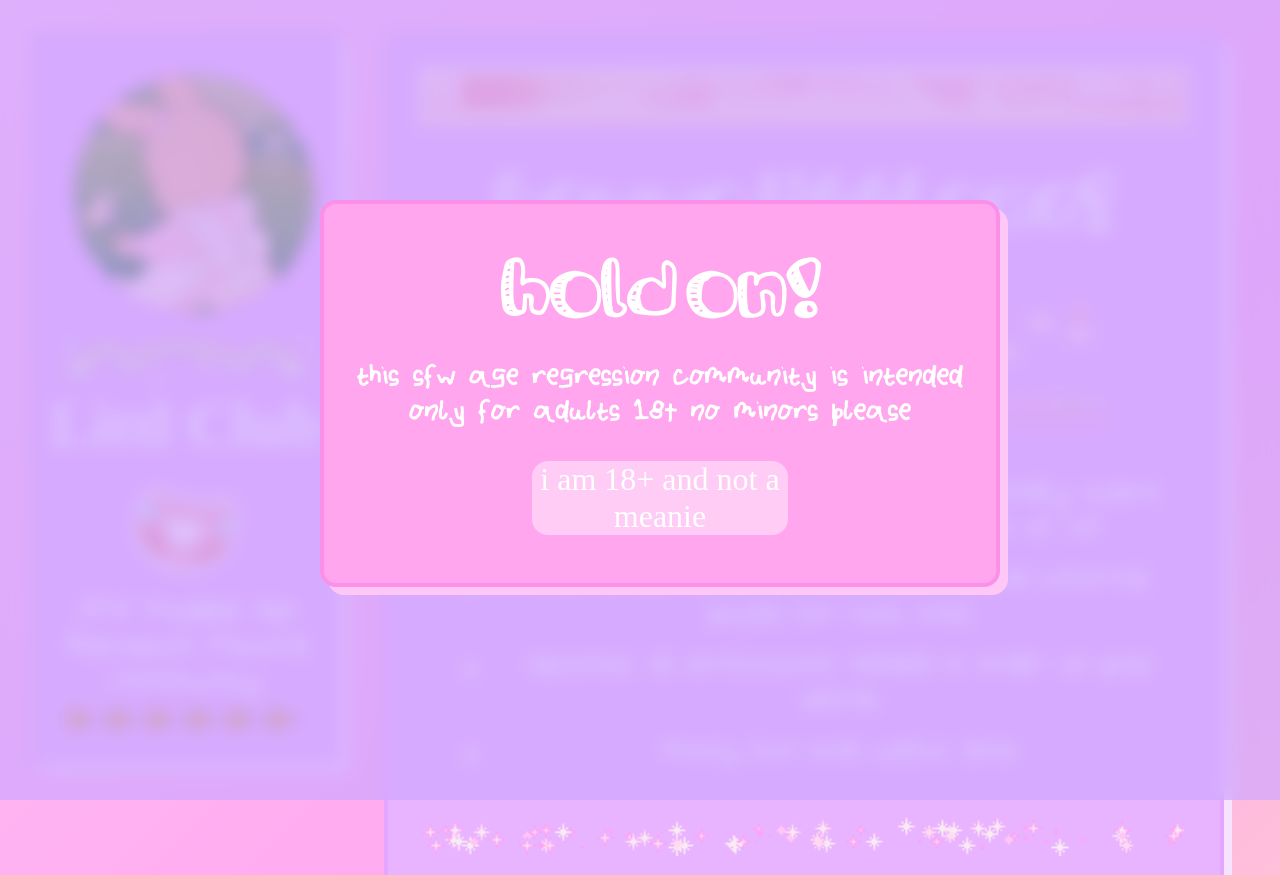
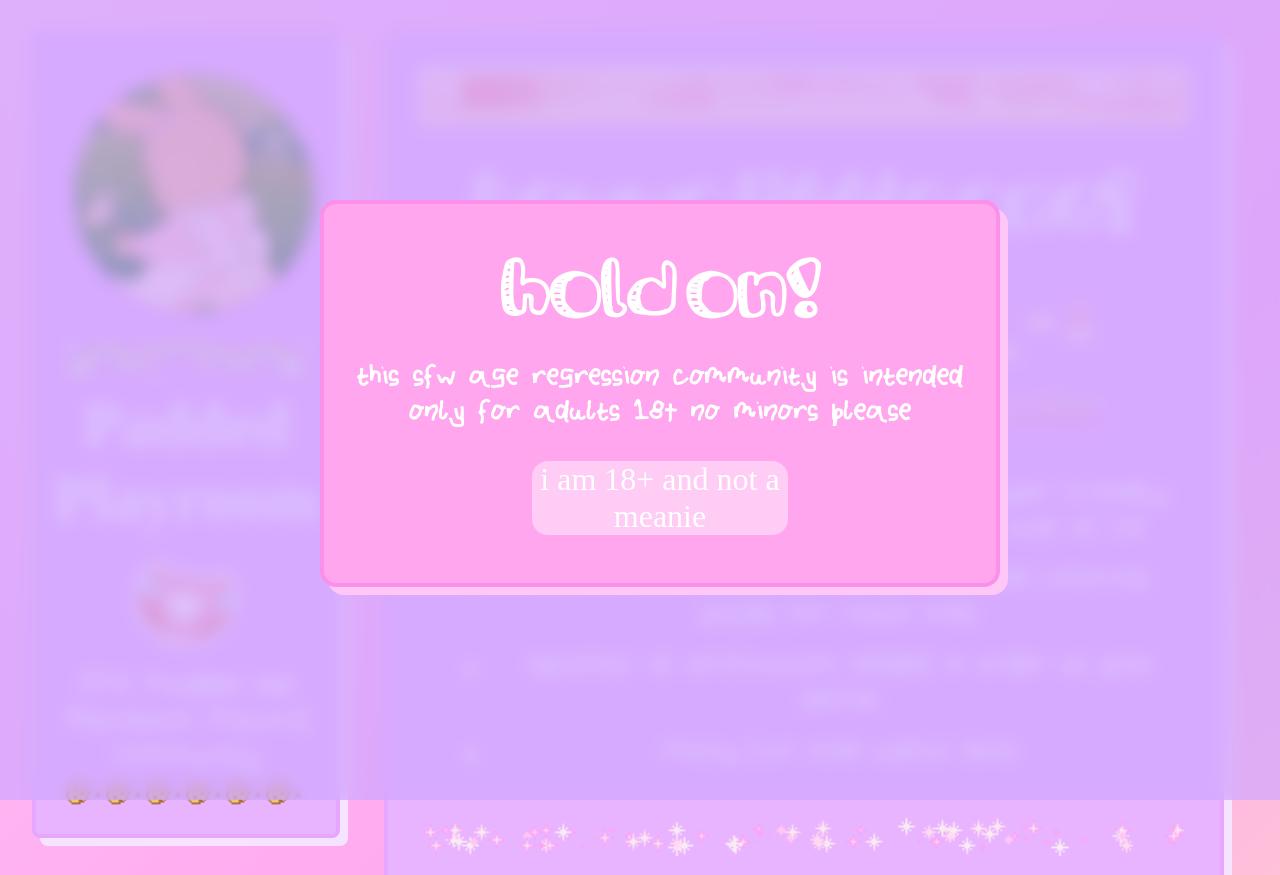
Before and after one commit to littlprincess/littlprincess.github.io, a plain HTML site: page index.html in a window 1280 px wide. Shown: the top 875 px of the page. Drawn offline with Linux system fonts and the light colour scheme; a web font is replaced by a local one.

Commit message:
update name

```diff
--- a/index.html
+++ b/index.html
@@ -1,13 +1,13 @@
 <!--
 
-littl.club sfw padded agere discord community :3
+padded playroom sfw padded agere discord community :3
 @tnyemii on tumblr
 
 -->
 <!DOCTYPE html>
 <html>
     <head>
-        <title>Littl Club - A Padded Agere Community</title>
+        <title>Padded Playroom - A SFW Agere Community</title>
         <link rel="stylesheet" href="style.css">
         <link rel="icon" type="image/png" href="assets/candyheart.png" />
     </head>
@@ -26,7 +26,7 @@ littl.club sfw padded agere discord community :3
         <div class="sidebar">
             <img class="server-img" src="assets/cute-maple.gif">
             <img class="sidebar-divider" src="assets/pastelrainbow.gif">
-            <h1 class="sidebar-heading">Littl Club</h1>
+            <h1 class="sidebar-heading">Padded Playroom</h1>
             <img class="diaper" src="assets/pinkdiaper.png" />
             <p class="sidebar-tagline">SFW Padded Age Regression Discord Community</p>
             <img class="sidebar-divider" src="assets/cookies.webp">
@@ -36,11 +36,11 @@ littl.club sfw padded agere discord community :3
         <div class="home-content" id="home-content">
             <div class="main-content">
                 <img class="titlebar" src="assets/pinktitle.webp" />
-                <h1 class="main-content-heading">hewwo littl one!</h1>
+                <h1 class="main-content-heading">hewwo little one!</h1>
                 <img src="assets/town.webp" class="main-graphic"/> <br>
                 <ul>
-                    <li class="star-bullets">littl club is a 100% SFW diaper friendly agere group for adults above the age of 18</li>
-                    <li class="star-bullets">lots of fun activities, worksheets and coloring pages for littl ones</li>
+                    <li class="star-bullets">padded playroom is a 100% SFW diaper friendly agere group for adults above the age of 18</li>
+                    <li class="star-bullets">lots of fun activities, worksheets and coloring pages for little ones</li>
                     <li class="star-bullets">optional id verification needed in order to post selfies</li>
                     <li class="star-bullets">many fun and useful bots</li>
                 </ul>
@@ -56,7 +56,7 @@ littl.club sfw padded agere discord community :3
                 <h1 class="main-content-heading">huh? whats agere?</h1>
                 <ul>
                     <li class="star-bullets">age regression is a non-sexual coping mechanism where a person will either voluntarily or involuntarily slip into a state of mind where their mental age is lowered to childlike levels</li>
-                    <li class="star-bullets">many use littl 'gear' such as pacifiers, teethers, toys, bottles, etc... to comfort and assist with regression</li>
+                    <li class="star-bullets">many use little 'gear' such as pacifiers, teethers, toys, bottles, etc... to comfort and assist with regression</li>
                     <li class="star-bullets">some people require padding/diapers while regressed, others choose to use it as part of their regression. both are completely valid!</li>
                     <li class="star-bullets">agere is a perfectly valid way of comforting oneself that nobody should be embarassed or ashamed of!</li>
                 </ul>
--- a/main.js
+++ b/main.js
@@ -1,4 +1,4 @@
-//littl.club sfw padded agere discord community :3
+//padded playroom sfw padded agere discord community :3
 
 var discordInvite = "https://discord.littl.club/";
 var agereWebsite = "https://allaboutarden.wordpress.com/what-is-age-regression/";
--- a/style.css
+++ b/style.css
@@ -1,4 +1,4 @@
-/* littl.club sfw padded agere discord community :3 */
+/* padded playroom sfw padded agere discord community :3 */
 
 @font-face {
     font-family: crayon;
```
